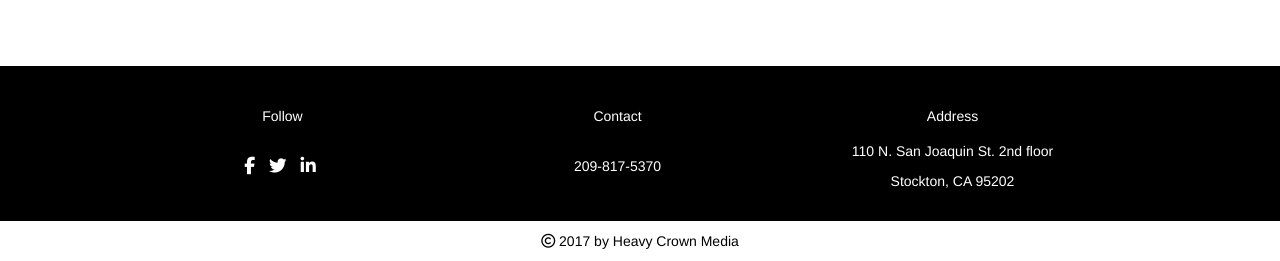
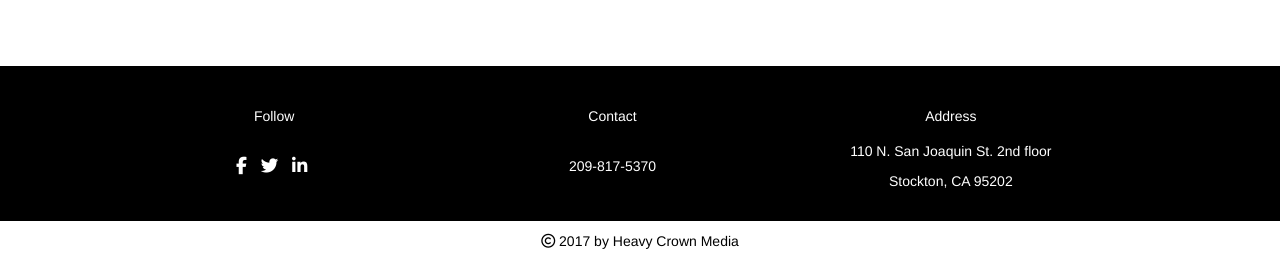
Before and after one commit to RoninDusette/HeavyCrown, a Django app: page / in a window 1280 px wide; the page is wider, and only the part inside the window is pictured. Shown: the part 2676-2937 px from the top of that part. Run offline with Django 3.2, Linux system fonts and the light colour scheme; some libraries are stand-ins or nearby versions.

Commit message:
worked on footer a bit

```diff
--- a/HeavyCrown/apps/djgui/templates/djgui/base_footer.html
+++ b/HeavyCrown/apps/djgui/templates/djgui/base_footer.html
@@ -2,7 +2,7 @@
     <div class="container" style="padding: 0 120px;">
         <br>
         <br>
-        <div class="row text-center" style="margin-left: -60px;">
+        <div class="row text-center" style="margin-left: -70px;">
             <div class="col-md-4">
                 <p>Follow</p>
                 <br>
```
